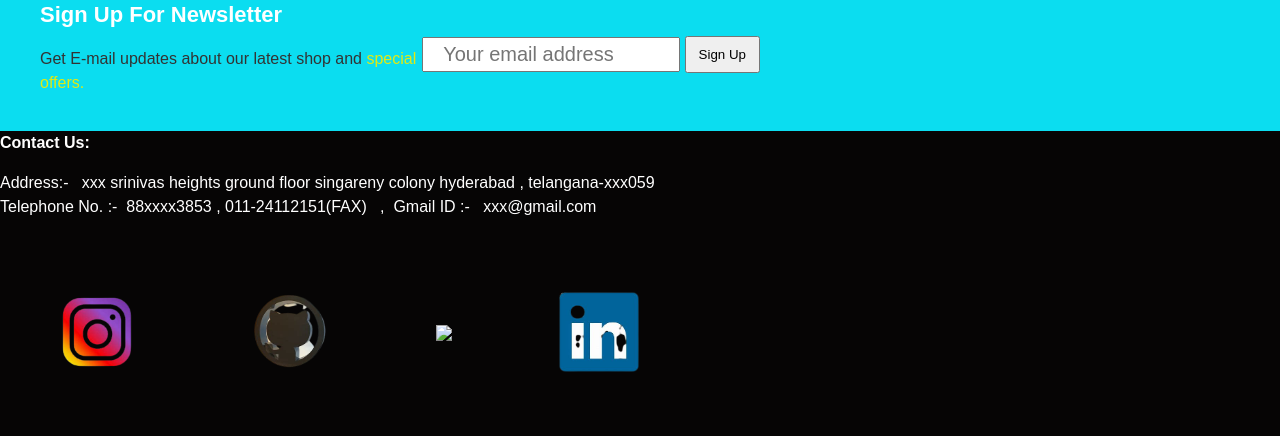
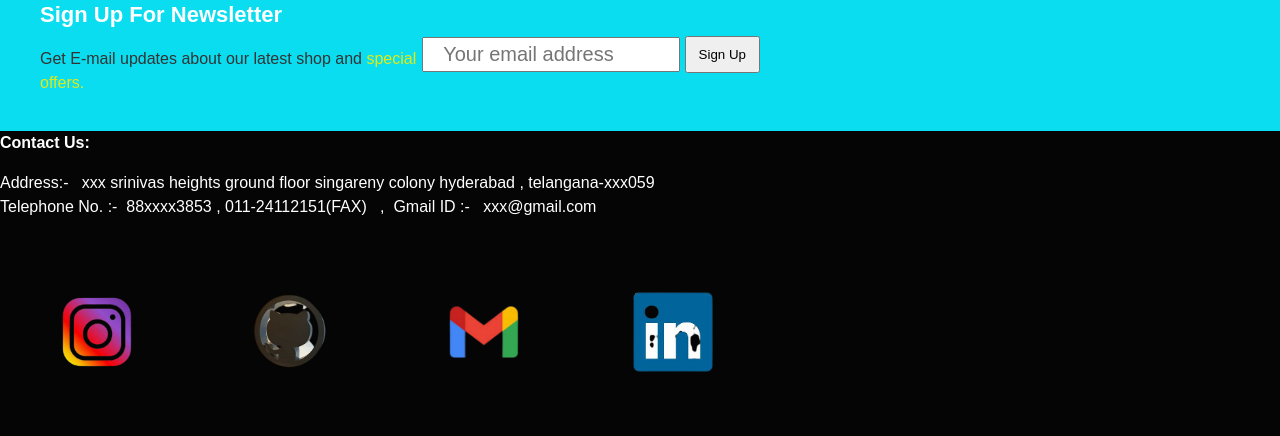
Before and after one commit to VISHAL00SHANKER/E-jewellery.github.io, a plain HTML site: page index.html in a window 1280 px wide. Shown: the part 1819-2255 px from the top of the page. Drawn offline with Linux system fonts and the light colour scheme.

Commit message:
Update index.html

```diff
--- a/index.html
+++ b/index.html
@@ -214,7 +214,7 @@
 
             <td><a href="https://github.com/VISHAL00SHANKER"><img src="github.png" width=90px ></a></td>
 
-            <td><a href="vishalshanker123@gmail.com"><img src="gmial.png" width=90px></a></td>
+            <td><a href="vishalshanker123@gmail.com"><img src="gmail.png" width=90px></a></td>
 
             <td><a href="https://www.linkedin.com/in/vishapl-88rla99cs"><img src="linkdin.png" width=90px></a></td>
 
```
